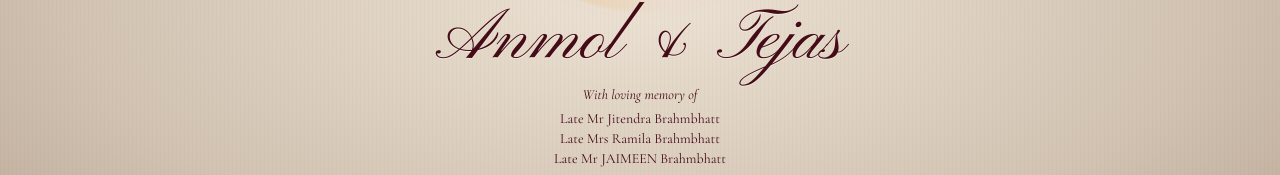
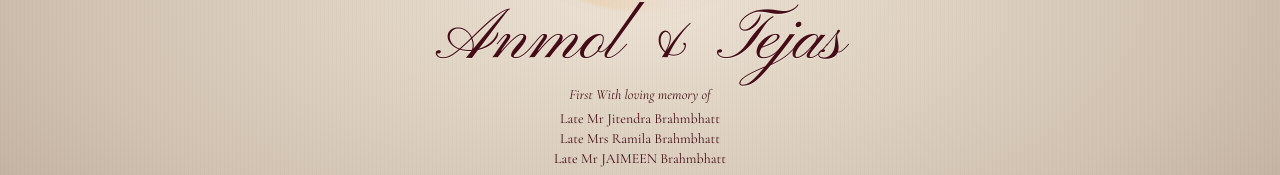
Before and after one commit to hill07/tejas-anoml, a React (Vite) app: page / in a window 1280 px wide. Shown: the part 340-515 px from the top of the page. Built offline with nearby package versions, Linux system fonts and the light colour scheme.

Commit message:
Added First

```diff
--- a/src/pages/Home.tsx
+++ b/src/pages/Home.tsx
@@ -69,7 +69,7 @@ function Hero() {
 
       <div className="mt-2 animate-rise px-2 text-center [animation-delay:.45s]">
         <p className="font-serif text-xs italic leading-relaxed text-maroon-deep sm:text-sm">
-          With loving memory of
+          First With loving memory of
         </p>
         <p className="mt-1 font-serif text-xs leading-relaxed text-maroon-deep sm:text-sm">
           Late Mr Jitendra Brahmbhatt
```
